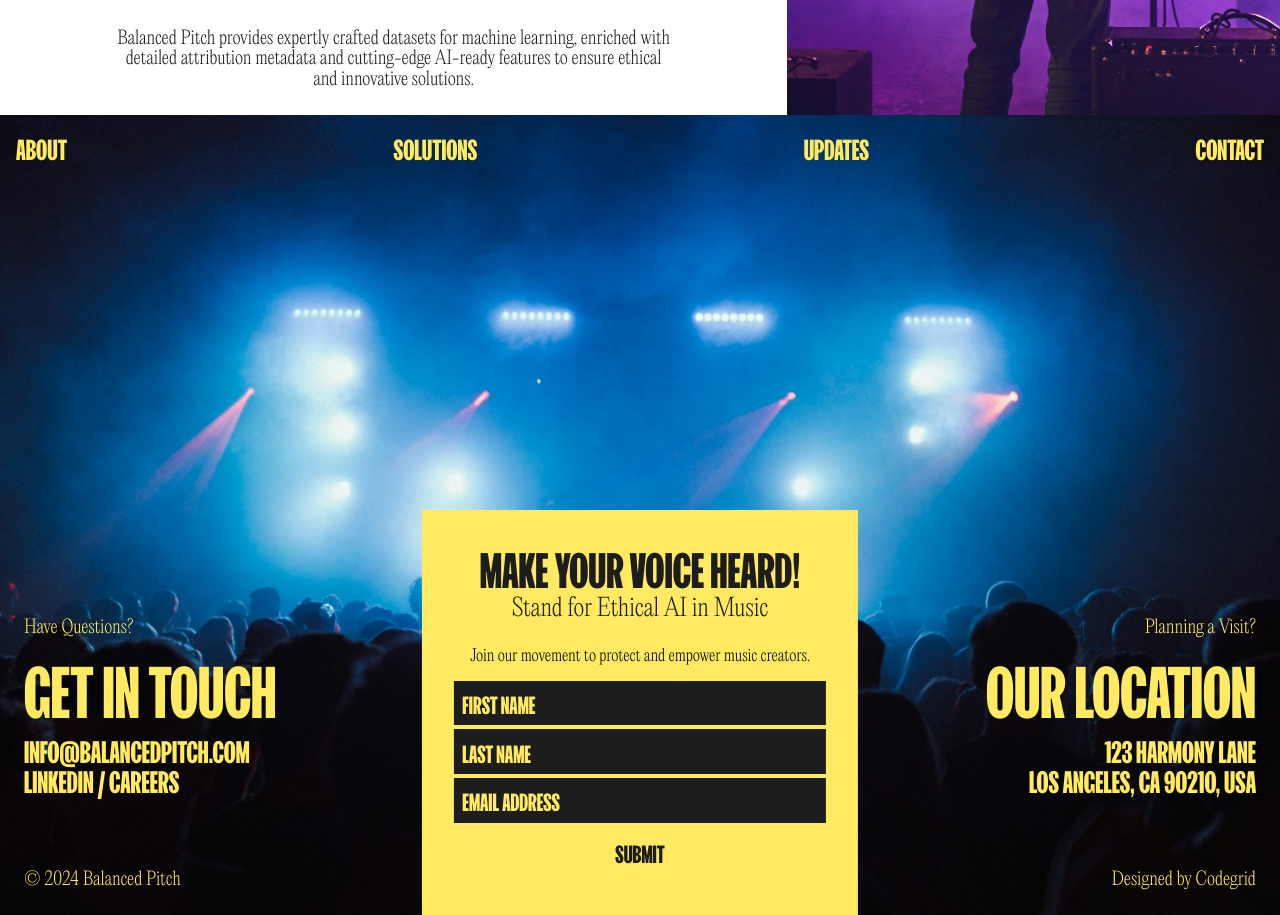
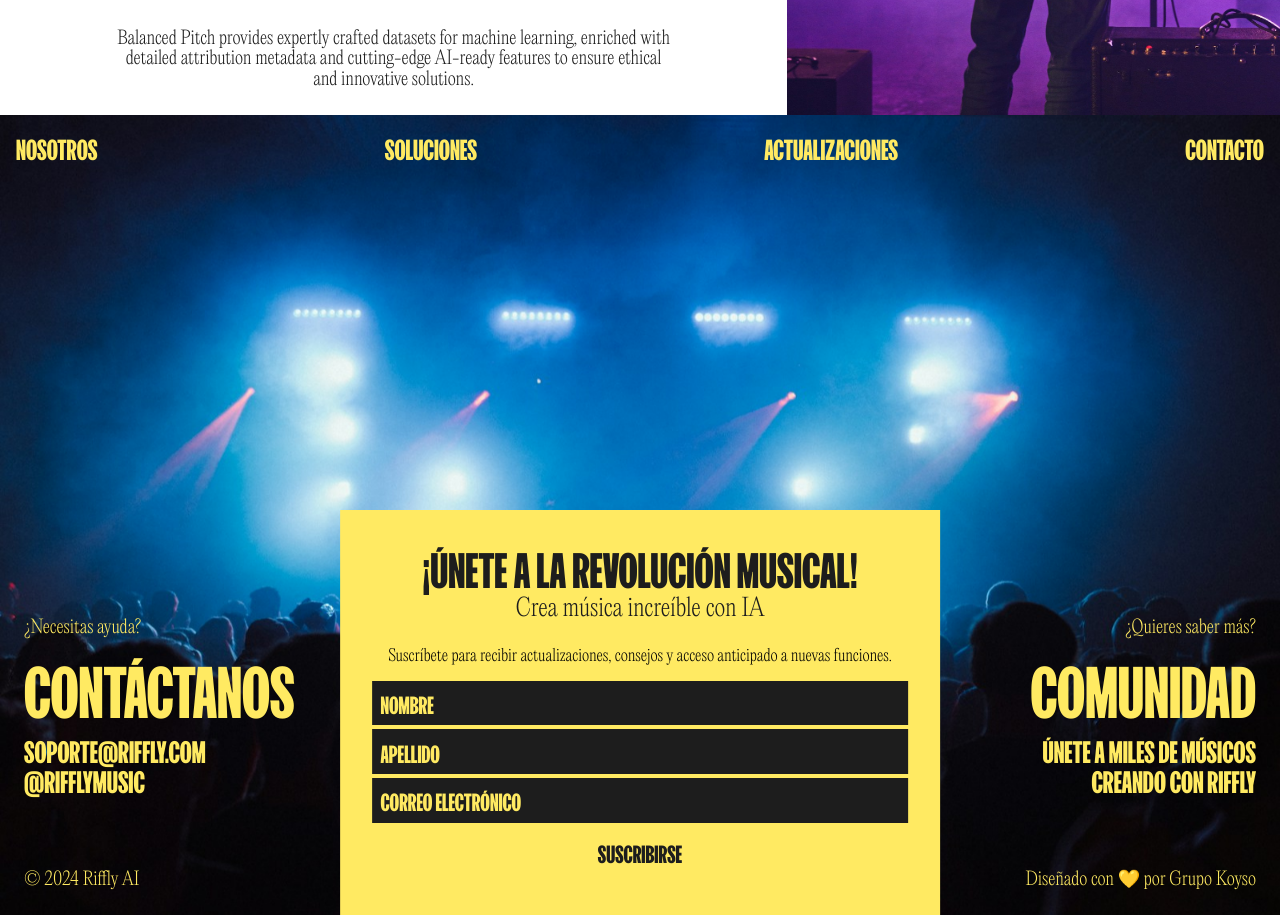
Before and after one commit to Znorlux/riffly-landing-page, a React (Vite) app: page /about in a window 1280 px wide. Shown: the part 5340-6255 px from the top of the page. Built offline with nearby package versions, Linux system fonts and the light colour scheme.

Commit message:
translate footer content to Spanish and update contact information

```diff
--- a/src/components/Footer/Footer.jsx
+++ b/src/components/Footer/Footer.jsx
@@ -13,59 +13,62 @@ const Footer = () => {
 
       <div className="footer-nav">
         <div className="footer-nav-link">
-          <Link to="/about">About</Link>
+          <Link to="/about">Nosotros</Link>
         </div>
         <div className="footer-nav-link">
-          <Link to="/solutions">Solutions</Link>
+          <Link to="/solutions">Soluciones</Link>
         </div>
         <div className="footer-nav-link">
-          <Link to="/updates">Updates</Link>
+          <Link to="/updates">Actualizaciones</Link>
         </div>
         <div className="footer-nav-link">
-          <Link to="/contact">Contact</Link>
+          <Link to="/contact">Contacto</Link>
         </div>
       </div>
 
       <div className="footer-outro">
         <div className="footer-col">
-          <p>Have Questions?</p>
-          <h3>Get in Touch</h3>
+          <p>¿Necesitas ayuda?</p>
+          <h3>Contáctanos</h3>
           <p className="primary">
-            Info@balancedpitch.com <br />
-            LinkedIn / Careers
+            soporte@riffly.com <br />
+            @RifflyMusic
           </p>
-          <p>© 2024 Balanced Pitch</p>
+          <p>© 2024 Riffly AI</p>
         </div>
         <div className="footer-col">
-          <p>Planning a Visit?</p>
-          <h3>Our Location</h3>
+          <p>¿Quieres saber más?</p>
+          <h3>Comunidad</h3>
           <p className="primary">
-            123 Harmony Lane <br />
-            Los Angeles, CA 90210, USA
+            Únete a miles de músicos <br />
+            creando con Riffly
           </p>
-          <p>Designed by Codegrid</p>
+          <p>Diseñado con 💛 por Grupo Koyso</p>
         </div>
       </div>
 
       <div className="footer-form">
-        <p className="primary">Make Your Voice Heard!</p>
-        <p>Stand for Ethical AI in Music</p>
+        <p className="primary">¡Únete a la revolución musical!</p>
+        <p>Crea música increíble con IA</p>
 
-        <span>Join our movement to protect and empower music creators.</span>
+        <span>
+          Suscríbete para recibir actualizaciones, consejos y acceso anticipado
+          a nuevas funciones.
+        </span>
 
         <div className="footer-ws"></div>
 
         <div className="footer-input">
-          <input type="text" placeholder="First Name" />
+          <input type="text" placeholder="Nombre" />
         </div>
         <div className="footer-input">
-          <input type="text" placeholder="Last Name" />
+          <input type="text" placeholder="Apellido" />
         </div>
         <div className="footer-input">
-          <input type="text" placeholder="Email Address" />
+          <input type="text" placeholder="Correo electrónico" />
         </div>
         <div className="footer-submit">
-          <Link to="/">Submit</Link>
+          <Link to="/">Suscribirse</Link>
         </div>
       </div>
     </div>
--- a/src/pages/home/Home.jsx
+++ b/src/pages/home/Home.jsx
@@ -220,7 +220,6 @@ const Home = () => {
             </div>
           </div>
         </section>
-        <Footer />
       </div>
     </ReactLenis>
   );
```
